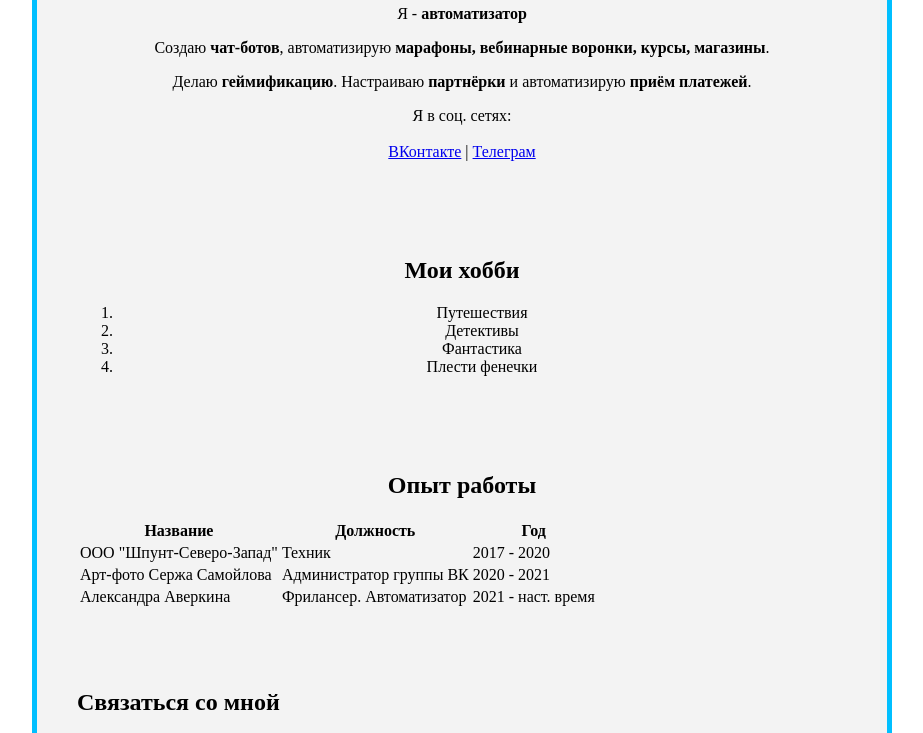
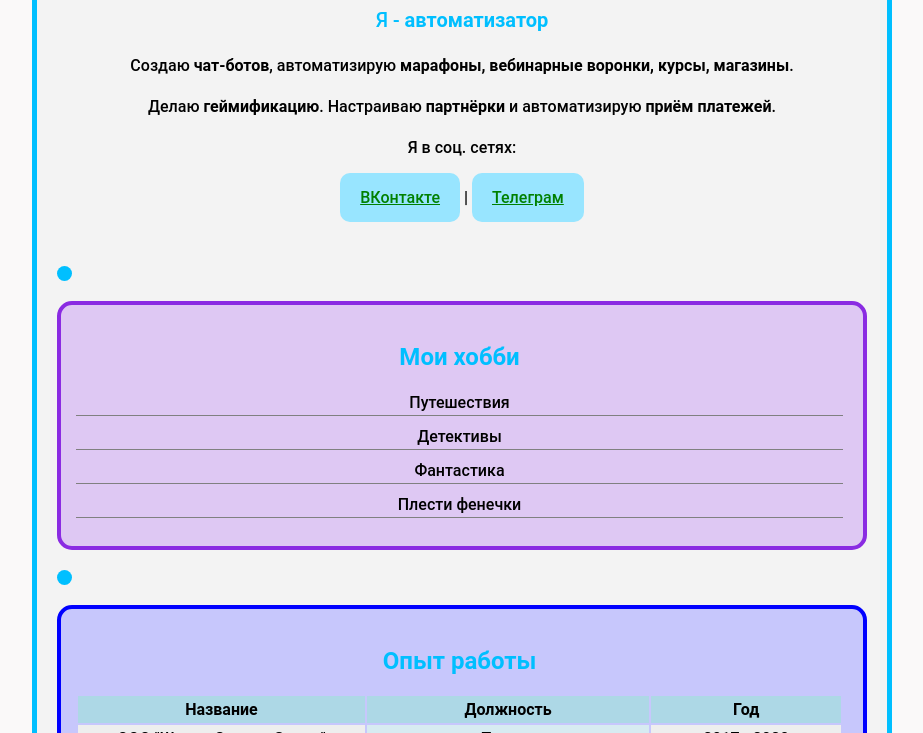
Before and after one commit to AleksaA-T/Resume3, a plain HTML site: page index.html in a window 1280 px wide. Shown: the part 341-1074 px from the top of the page, without its empty margins (178-1101 px from the left). Drawn offline with Linux system fonts and the light colour scheme.

Commit message:
Add styles3

```diff
--- a/index.html
+++ b/index.html
@@ -62,14 +62,8 @@
 
 
         </style>
-        <link rel="stylesheet" href="01_selectors.css">
-        <link rel="stylesheet" href="02_fonts.css">
-        <link rel="stylesheet" href="03_colors.css">
-        <link rel="stylesheet" href="04_borders.css">
-        <link rel="stylesheet" href="06_buttons.css">
-        <link rel="stylesheet" href="07_tables.css">
-        <link rel="stylesheet" href="08_display.css">
-        <link rel="stylesheet" href="09_media.css">
+        <link rel="stylesheet" href="style.css">
+
     </head>
     <body>
 
```
